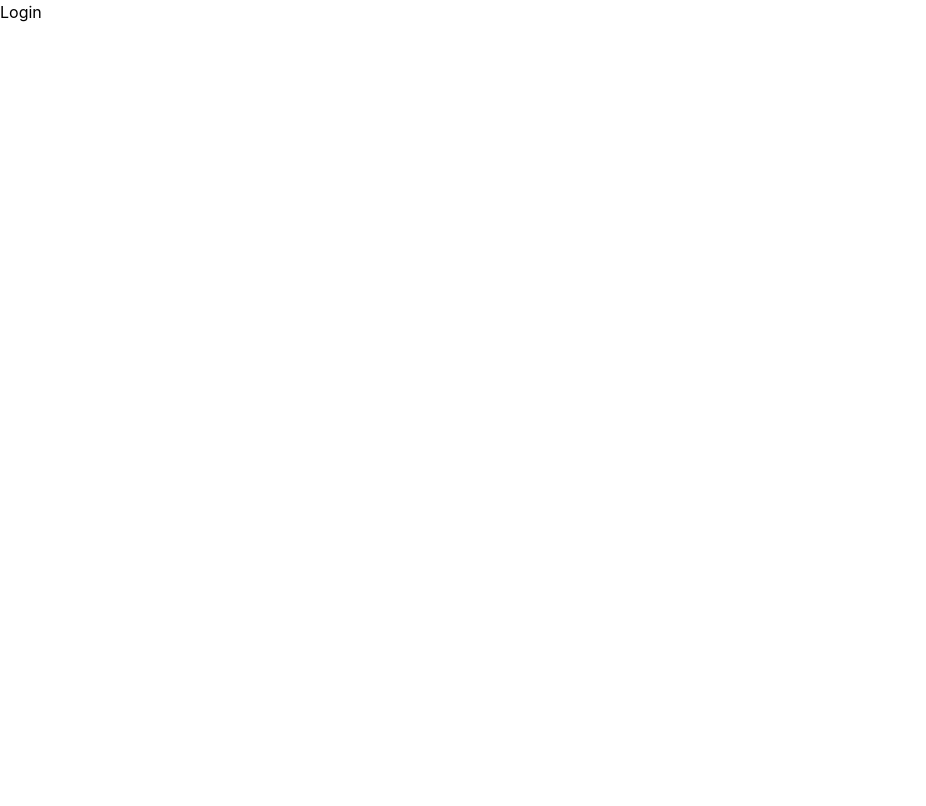
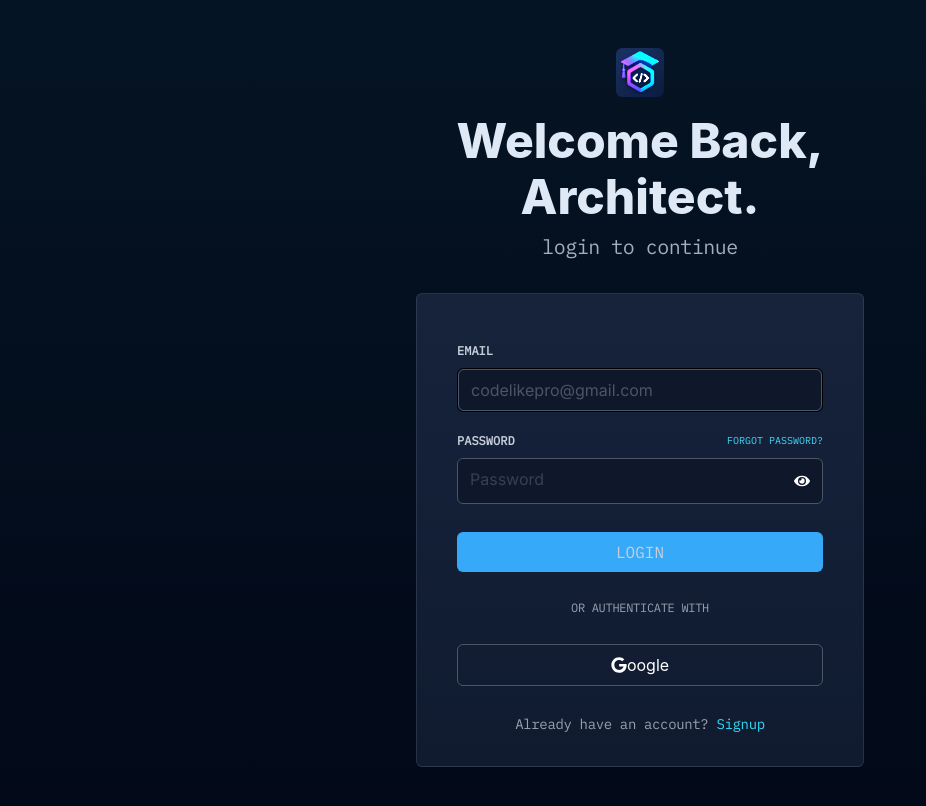
Before and after one commit to kashaf009/CodeLikePro, a React (Vite) app in the folder frontend/: page /login in a window 1280 px wide. Shown: the top 806 px of the page, without its empty margins (0-926 px from the left). Built offline with nearby package versions, Linux system fonts and the light colour scheme.

Commit message:
feat: build login page

```diff
--- a/frontend/src/components/Home.jsx
+++ b/frontend/src/components/Home.jsx
@@ -19,7 +19,7 @@ const Home = () => {
       const res = await axios.get(BASE_URL + "/profile", {
         withCredentials: true,
       });
-      console.log(res.data.user);
+      // console.log(res.data.user);
       dispatch(addUser(res.data.user));
 
       //
--- a/frontend/src/components/Login.jsx
+++ b/frontend/src/components/Login.jsx
@@ -1,8 +1,111 @@
+import "@fontsource/inter";
+import "@fontsource/ibm-plex-mono";
+import { useState } from "react";
+import { FaEye, FaGoogle } from "react-icons/fa";
+import { FaEyeSlash } from "react-icons/fa";
+import { useNavigate } from "react-router-dom";
 
 const Login = () => {
+  const [showPass, setshowPass] = useState(false);
+  const navigate = useNavigate()
+
+  const toggleShowPass = () => {
+    setshowPass(!showPass);
+  };
   return (
-    <div>Login</div>
-  )
-}
+    <div className="flex justify-center w-full bg-[linear-gradient(180deg,#051424_0%,#020817_100%)]  min-h-screen ">
+      <div className="w-[35%] mx-auto">
+        <img
+          className="w-12 mx-auto   mb-5 mt-12 rounded-md  brightness-200"
+          src="icon.png"
+          alt=""
+          srcset=""
+        />
+        <h1 className="text-5xl mb-2 text-center font-extrabold text-[#dfe9f6]">
+          Welcome Back,
+        </h1>
+        <p className="text-5xl mb-3 font-extrabold text-[#dfe9f6] text-center">
+          Architect.
+        </p>
+        <p className="text-center font-['IBM_Plex_Mono'] text-xl mb-8 tracking-tight text-[#a2adbd]">login to continue</p>
+        <div className="bg-[linear-gradient(180deg,#16233b_0%,#101b30_100%)] rounded-md mb-20 px-10 pt-12 border border-white/10 backdrop-blur-xl  ">
+          <div className="flex gap-2 mb-5 flex-col ">
+            <label
+              className="uppercase font-black text-[12px] font-['IBM_Plex_Mono'] text-[#c6cedc]"
+              htmlFor="email"
+            >
+              Email
+            </label>
+            <div className="focus-within:border-[#3dd8fb] border rounded-md ">
+              <input
+              className="bg-slate-900 px-3 w-full outline-none text-[#c6cedc] placeholder:font-['inter'] placeholder:text-gray-600 rounded-md py-2 border  border-gray-600"
+              type="email"
+              placeholder="codelikepro@gmail.com"
+              name=""
+              id="email"
+            /></div>
+          </div>
+          <div className="flex gap-2 mb-8 flex-col ">
+            <div className="flex items-center justify-between">
+              <label
+                className="uppercase font-black text-[12px]  font-['IBM_Plex_Mono'] text-[#c6cedc]"
+                htmlFor="password"
+              >
+                Password
+              </label>
+              <p className="font-['IBM_Plex_Mono'] border-b border-transparent  hover:border-b-[#3dd8fb]  cursor-pointer text-center uppercase text-[10px] text-[#3dd8fb]">
+                Forgot password?
+              </p>
+            </div>
+            <div className="flex w-full items-center bg-slate-900 focus-within:border-[#3dd8fb] rounded-md border border-gray-600">
+              <input
+                className="bg-slate-900 w-[95%]  px-3 text-[#c6cedc] placeholder:font-['inter'] placeholder:text-gray-700 rounded-md mb-1 py-2 outline-none "
+                type={showPass ? "text" : "password"}
+                name=""
+                id="password"
+                placeholder="Password"
+              />
+              <span className="mr-3" onClick={toggleShowPass}>
+                {showPass ? (
+                  <FaEyeSlash className="text-white" />
+                ) : (
+                  <FaEye className="text-white" />
+                )}
+              </span>
+            </div>
 
-export default Login
+            <div className="w-full cursor-pointer mt-5  py-2 px-4 rounded-md hover:opacity-90 bg-[rgb(54,170,248)]">
+              <p className="text-center font-['IBM_Plex_Mono'] uppercase text-[#c6cedc] ">Login</p>
+            </div>
+            <div className="mt-5   mb-5">
+              <p className="text-gray-400 font-['IBM_Plex_Mono'] tracking-tight text-center text-xs">
+                OR AUTHENTICATE WITH{" "}
+              </p>
+            </div>
+
+            <div className="flex cursor-pointer justify-center mb-5 border hover:bg-slate-900 border-gray-600 py-2 rounded-md items-center ">
+              <span>
+                <FaGoogle className="text-white" />
+              </span>
+              <p className="text-white">oogle</p>
+            </div>
+
+            <p className="text-center font-['IBM_Plex_Mono'] tracking-tight text-sm text-gray-400">
+              Already have an account?{" "}
+              <span
+                onClick={() => {
+                navigate("/signup");
+                }}
+                className="text-[#31d8f5] cursor-pointer hover:text-[#01a5c2] text-sm"
+              >
+                Signup
+              </span>
+            </p>
+          </div>
+        </div>
+      </div>
+    </div>
+  );
+};
+
+export default Login;
--- a/frontend/src/components/Signup.jsx
+++ b/frontend/src/components/Signup.jsx
@@ -52,7 +52,7 @@ const Signup = () => {
         { withCredentials: true },
       );
 
-      console.log(response?.data?.user);
+      // console.log(response?.data?.user);
 
       dispatch(addUser(response?.data?.user));
 
@@ -100,7 +100,7 @@ const Signup = () => {
             {" "}
             5k+
             <br />
-            <p className="text-[12px] mt-1 tracking-tight font-extrabold text-[#9ba6bb]">
+            <p className="text-[12px] mt-1 font-['IBM_Plex_Mono'] tracking-tight font-extrabold text-[#9ba6bb]">
               ACTIVE STUDENTS
             </p>
           </div>
@@ -108,7 +108,7 @@ const Signup = () => {
             {" "}
             20+
             <br />
-            <p className="text-[12px] mt-1 tracking-tight font-extrabold text-[#9ba6bb]">
+            <p className="text-[12px] mt-1 tracking-tight font-['IBM_Plex_Mono']  font-extrabold text-[#9ba6bb]">
               PRO BOOTCAMP
             </p>
           </div>
@@ -140,7 +140,7 @@ const Signup = () => {
 
           <div className="mt-10  ">
             <label
-              className="text-[#cdd3de]  text-xs  font-black tracking-tighter font-['inter']"
+              className="text-[#cdd3de]  text-xs  font-black tracking-tighter font-['IBM_Plex_Mono']"
               htmlFor="name"
             >
               FULL NAME
@@ -154,7 +154,7 @@ const Signup = () => {
           </div>
           <div className="mt-7  ">
             <label
-              className="text-[#cdd3de]  text-xs  font-black tracking-tighter font-['inter']"
+              className="text-[#cdd3de]  text-xs  font-black tracking-tighter font-['IBM_Plex_Mono']"
               htmlFor="email"
             >
               EMAIL
@@ -168,7 +168,7 @@ const Signup = () => {
           </div>
           <div className="mt-7  ">
             <label
-              className="text-[#cdd3de]  text-xs  font-black tracking-tighter font-['inter']"
+              className="text-[#cdd3de]  text-xs  font-black tracking-tighter font-['IBM_Plex_Mono']"
               htmlFor="password"
             >
               PASSWORD
@@ -194,7 +194,7 @@ const Signup = () => {
           </div>
           <div className="mt-7  ">
             <label
-              className="text-[#cdd3de]  text-xs  font-black tracking-tighter font-['inter']"
+              className="text-[#cdd3de]  text-xs  font-black tracking-tighter font-['IBM_Plex_Mono']"
               htmlFor="password"
             >
               ROLE
@@ -202,7 +202,7 @@ const Signup = () => {
             <div className=" mb-8 flex items-center justify-center gap-5 mt-3">
               <span
                 onClick={() => setRole("student")}
-                className={`text-[#cdd3de] border py-1 px-3 md:py-2 md:px-6 rounded-md cursor-pointer
+                className={`text-[#cdd3de] font-['IBM_Plex_Mono'] tracking-tight border py-1 px-3 md:py-2 md:px-6 rounded-md cursor-pointer
 
       ${role === "student" ? "border-[#31d8f5]" : "border-gray-600"}`}
               >
@@ -210,7 +210,7 @@ const Signup = () => {
               </span>
               <span
                 onClick={() => setRole("educator")}
-                className={`text-[#cdd3de] border py-1 px-3 md:py-2 md:px-6 rounded-md cursor-pointer
+                className={`text-[#cdd3de] font-['IBM_Plex_Mono'] tracking-tight border py-1 px-3 md:py-2 md:px-6 rounded-md cursor-pointer
 
       ${role === "educator" ? "border-[#31d8f5]" : "border-gray-600"}`}
               >
@@ -225,14 +225,14 @@ const Signup = () => {
               <p
                 onClick={handleSignup}
                 id="signup"
-                className="text-center  text-gray-200  font-semibold text-md"
+                className="text-center font-['IBM_Plex_Mono'] uppercase  text-gray-200  font-semibold text-md"
               >
                 Signup{" "}
               </p>
             </div>
 
             <div className="mt-5   mb-5">
-              <p className="text-gray-400 text-center text-xs">
+              <p className="text-gray-400 font-['IBM_Plex_Mono'] tracking-tight text-center text-xs">
                 OR AUTHENTICATE WITH{" "}
               </p>
             </div>
@@ -244,7 +244,7 @@ const Signup = () => {
               <p className="text-white">oogle</p>
             </div>
 
-            <p className="text-center text-sm text-gray-400">
+            <p className="text-center text-sm font-['IBM_Plex_Mono'] tracking-tight text-gray-400">
               Already have an account?{" "}
               <span
                 onClick={() => {
```
